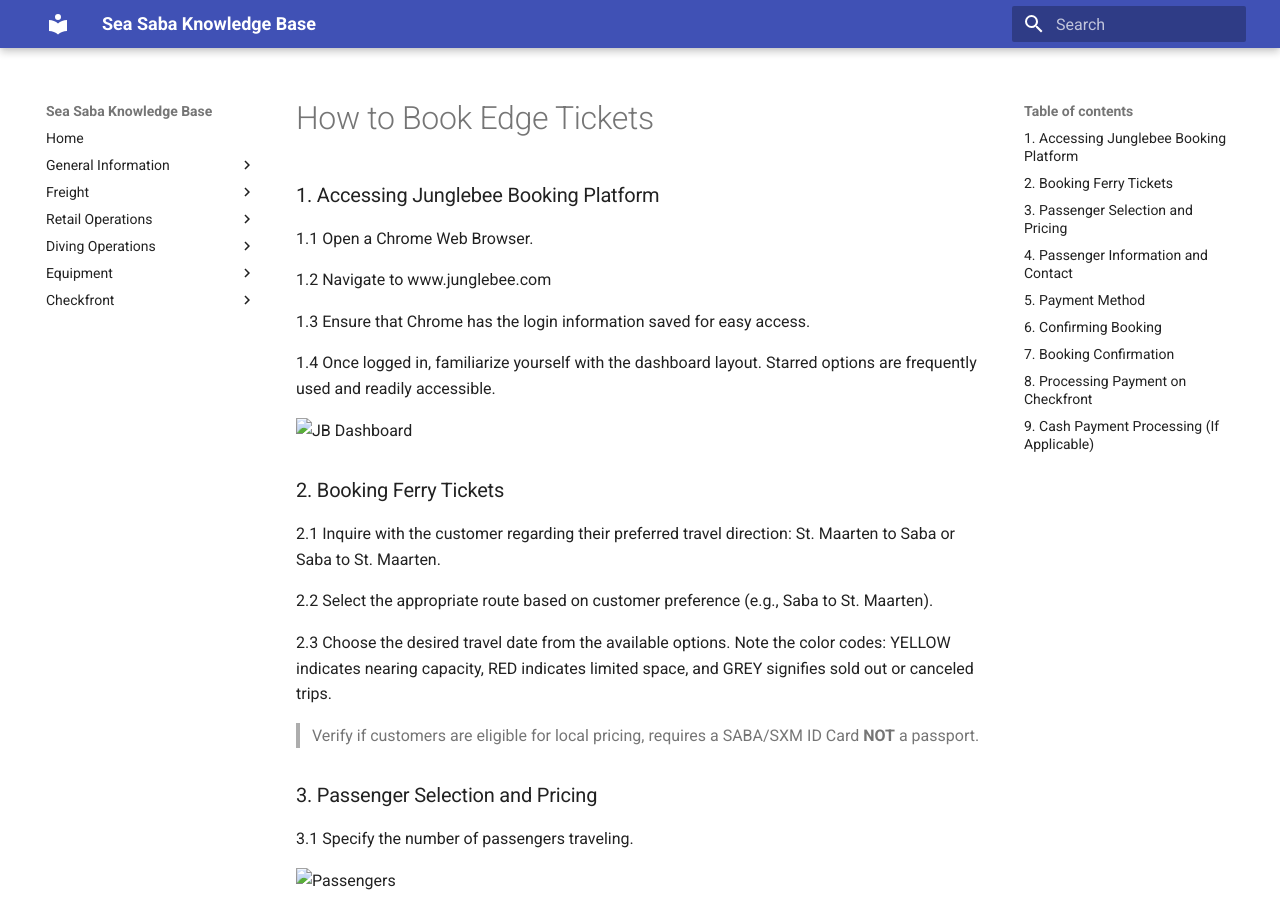
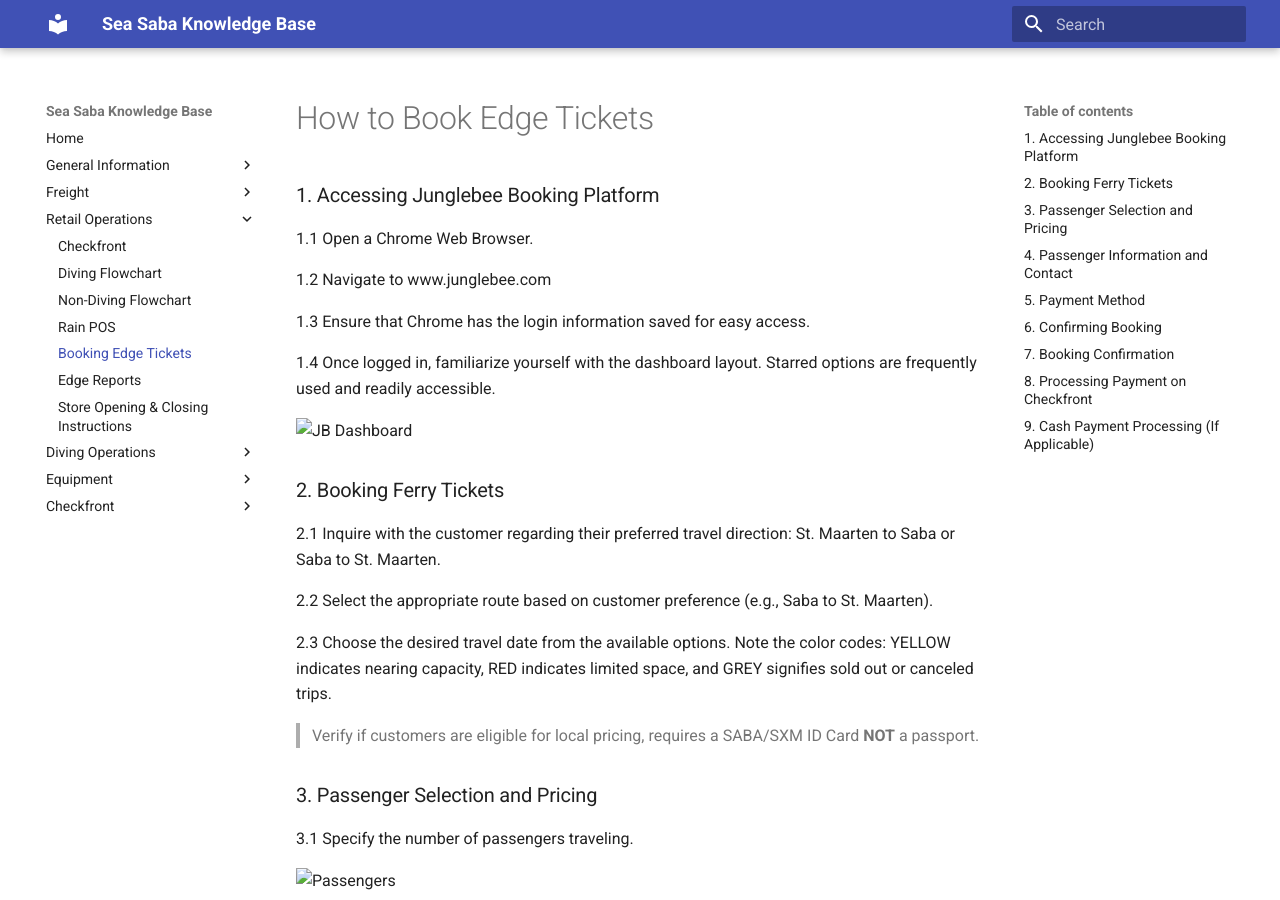
Before and after one commit to spizeck/Sea-Saba-Knowledge-Base, an MkDocs documentation site: the page built from docs/RetailOperations/BookingEdgeTickets.md, in a window 1280 px wide and 900 px high. Built offline with MkDocs 1.6.1 and Material for MkDocs 9.7.7, drawn with Linux system fonts in a browser that asks for light colours.

Commit message:
On branch main Your branch is up to date with 'origin/main'.
Changes to be committed:
	modified:   mkdocs.yml

```diff
--- a/mkdocs.yml
+++ b/mkdocs.yml
@@ -19,7 +19,7 @@ nav:
       - Diving Flowchart: RetailOperations/DivingFlowchart.md
       - Non-Diving Flowchart: RetailOperations/NonDivingFlowchart.md
       - Rain POS: RetailOperations/RainPOS.md
-      - Booking Edge Ticket: RetailOperations/BookingEdgeTicket.md
+      - Booking Edge Tickets: RetailOperations/BookingEdgeTickets.md
       - Edge Reports: RetailOperations/EdgeReports.md
       - Store Opening & Closing Instructions: RetailOperations/RetailOpenClosing.md
   - Diving Operations:
```
